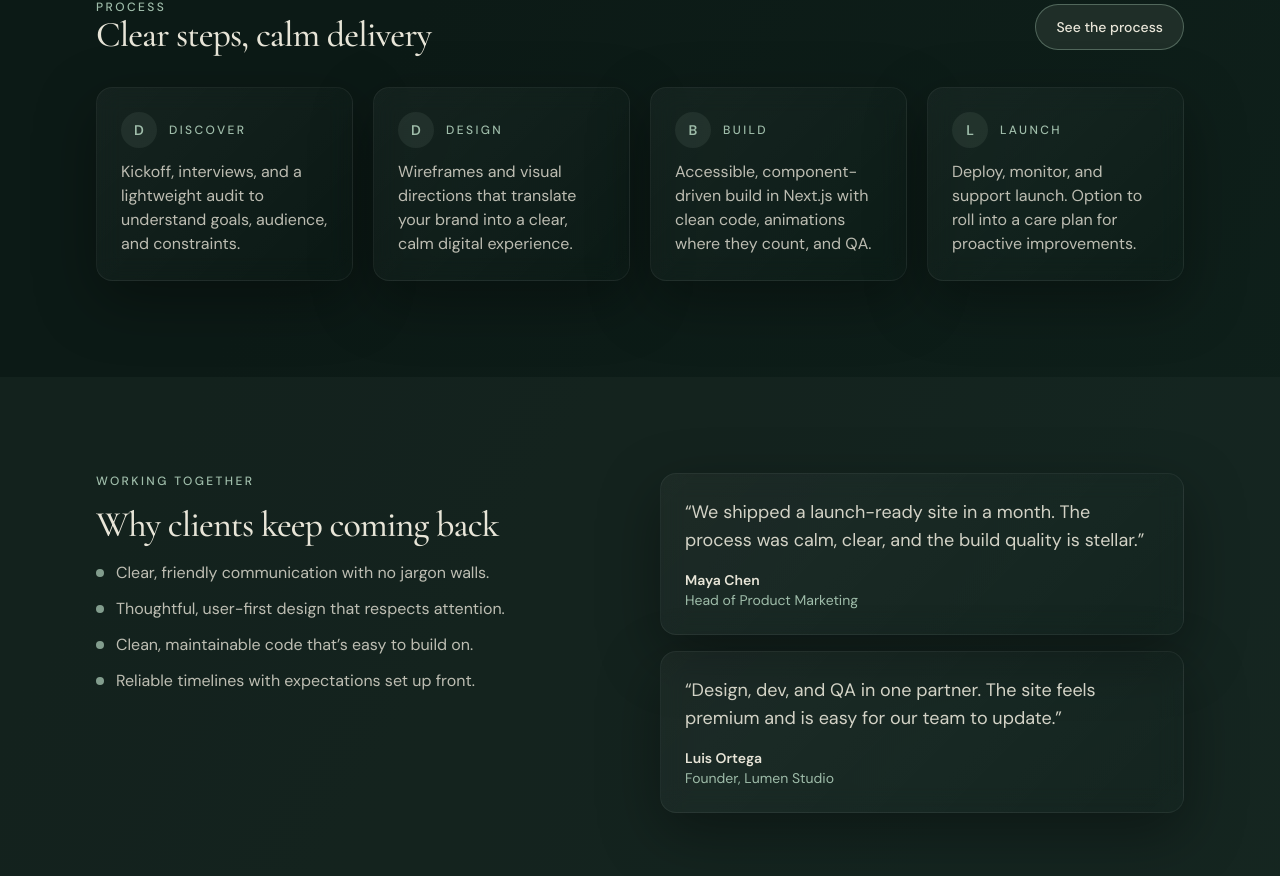
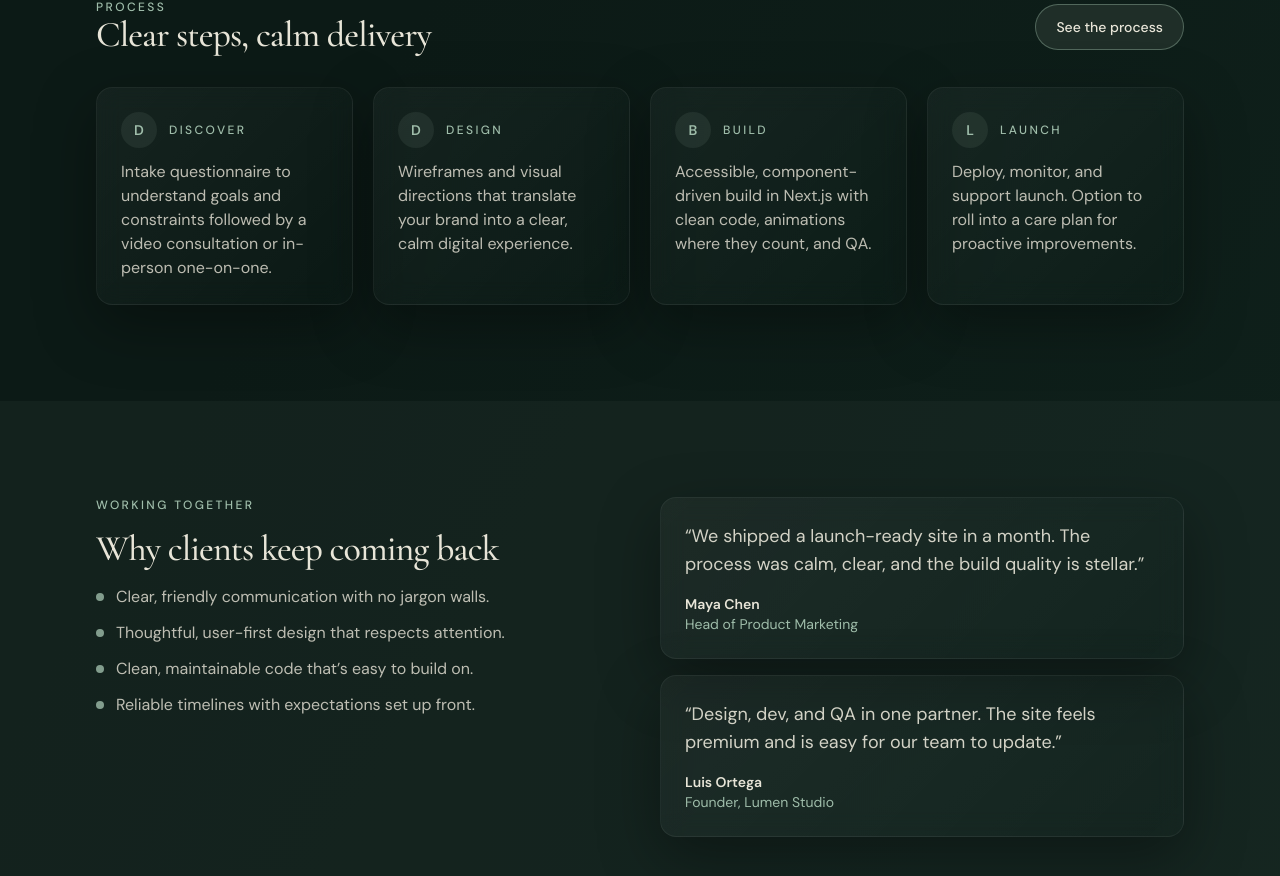
Before and after one commit to andrewliamc/smalcoda-web-solutions, a Next.js app: page / in a window 1280 px wide. Shown: the part 1812-2688 px from the top of the page. Built offline with nearby package versions, Linux system fonts and the light colour scheme.

Commit message:
Update style on Process steps

```diff
--- a/data/processSteps.ts
+++ b/data/processSteps.ts
@@ -11,7 +11,7 @@ export const processSteps: ProcessItem[] = [
     id: "discover",
     title: "Discover",
     summary:
-      "Kickoff, interviews, and a lightweight audit to understand goals, audience, and constraints.",
+      "Intake questionnaire to understand goals and constraints followed by a video consultation or in-person one-on-one.",
     clientRole: "Share background, assets, and success metrics. Approve the plan together.",
     deliverables: ["Project brief", "Success metrics", "Roadmap with milestones"],
   },
```
